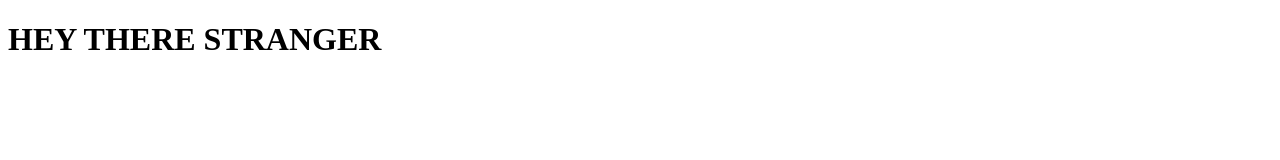
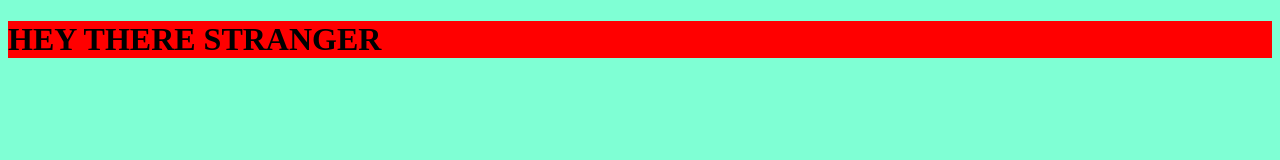
Before and after one commit to paivadavi/paivadavi.github.io, a plain HTML site: page index.html in a window 1280 px wide. Drawn offline with Linux system fonts and the light colour scheme.

Commit message:
Update index.html

```diff
--- a/index.html
+++ b/index.html
@@ -1,9 +1,10 @@
 <!DOCTYPE html>
 <html lang="en">
 <head>
-    <link rel="stylesheet" href="style.css">
+
     <meta charset="UTF-8">
     <meta name="viewport" content="width=device-width, initial-scale=1.0">
+    <link rel="stylesheet" href="a.css">
     <title>Davi Paiva</title>
 </head>
 <body>
```
